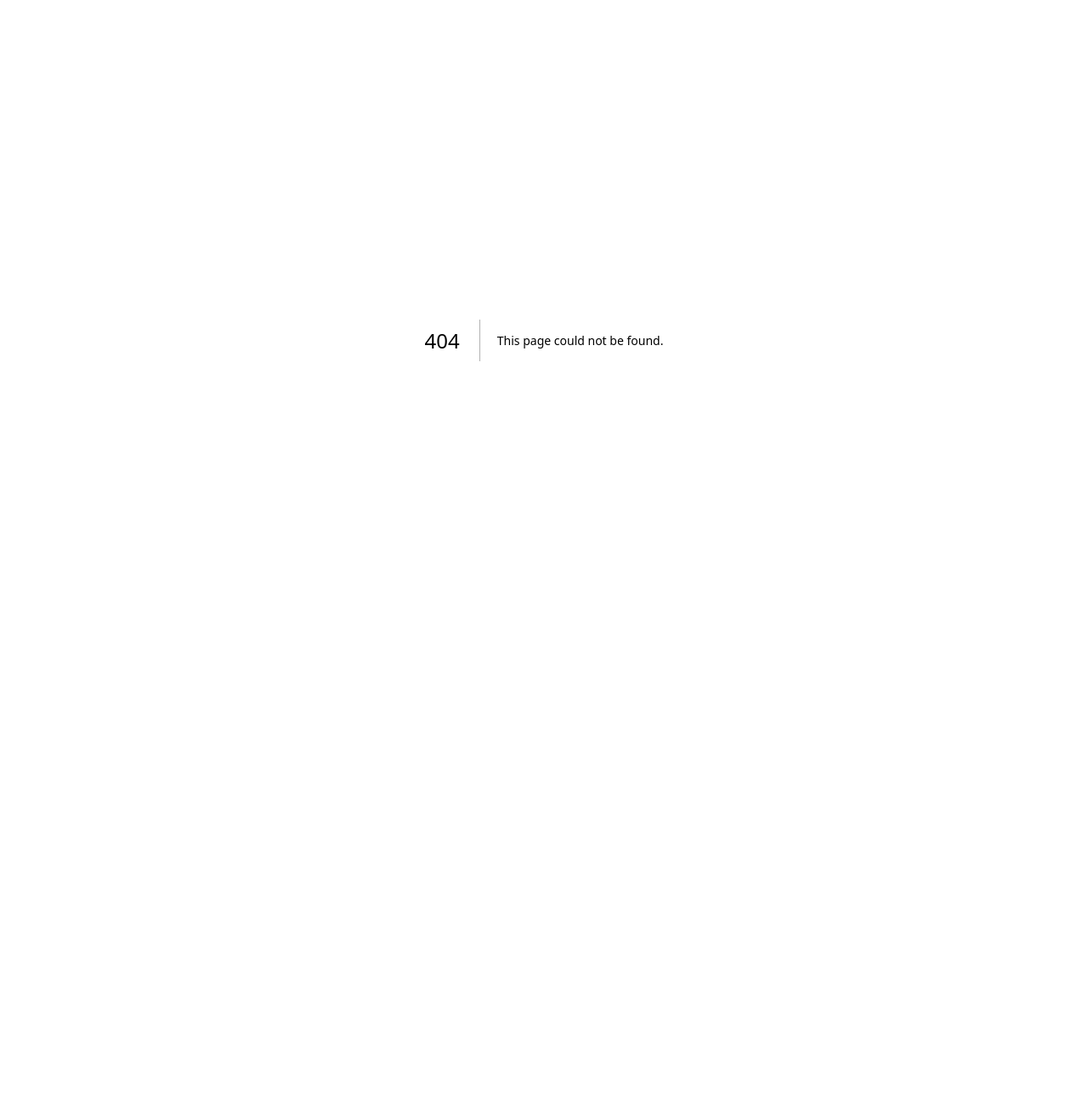
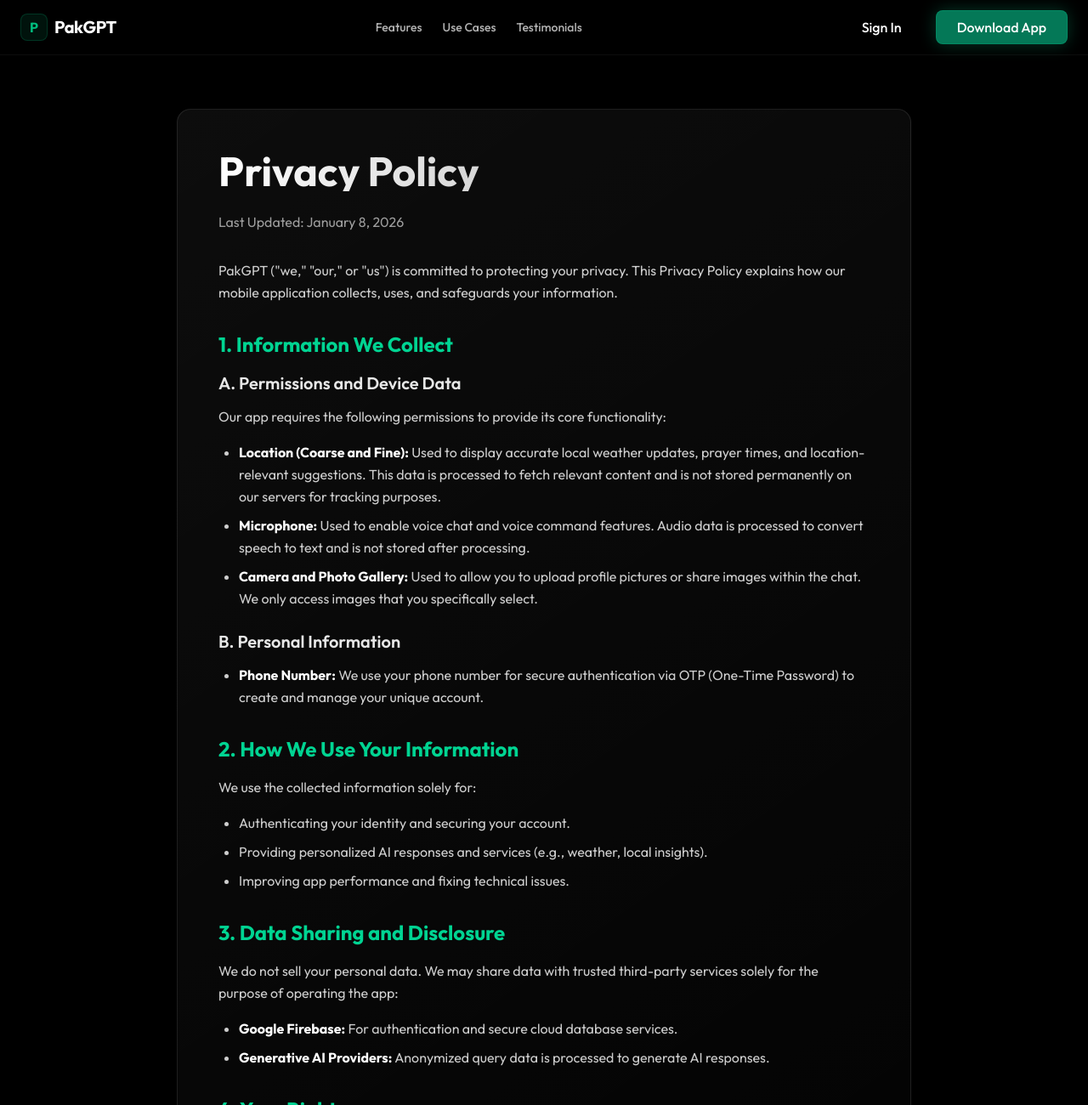
Before and after one commit to ranahaani/pakgpt-web, a Next.js app: page /privacy-policy in a window 1280 px wide. Before the commit this address had no page. Shown: the top 1300 px of the page at 85% size. Before the commit the page ends 800 px from the top, so only its background shows below. Built offline with nearby package versions, Linux system fonts and the light colour scheme; a web font is replaced by a local one.

Commit message:
created the static Privacy Policy page.

```diff
--- a/src/app/page.tsx
+++ b/src/app/page.tsx
@@ -18,7 +18,12 @@ export default function Home() {
       <FAQ />
 
       {/* Footer Placeholder */}
-      <footer className="py-8 border-t border-white/10 text-center text-white/40 text-sm">
+      <footer className="py-8 border-t border-white/10 text-center text-white/40 text-sm flex flex-col gap-4">
+        <div className="flex justify-center gap-6">
+          <a href="/privacy-policy" className="hover:text-emerald-400 transition-colors">Privacy Policy</a>
+          <span>•</span>
+          <a href="/delete-account" className="hover:text-emerald-400 transition-colors">Delete Account</a>
+        </div>
         <p>&copy; {new Date().getFullYear()} PakGPT. Built for Pakistan 🇵🇰</p>
       </footer>
     </main>
--- /dev/null
+++ b/src/app/privacy-policy/page.tsx
@@ -0,0 +1,81 @@
+import { Header } from "@/components/layout/Header";
+import Link from "next/link";
+
+export default function PrivacyPolicy() {
+  return (
+    <main className="min-h-screen bg-black text-white selection:bg-emerald-500/30 font-sans">
+      <Header />
+
+      <div className="container mx-auto px-4 py-32 max-w-4xl">
+        <div className="glass-card p-8 md:p-12 rounded-2xl">
+          <h1 className="text-4xl md:text-5xl font-bold bg-gradient-to-r from-white to-white/60 bg-clip-text text-transparent mb-6">
+            Privacy Policy
+          </h1>
+          <p className="text-white/60 mb-8">
+            Last Updated: January 8, 2026
+          </p>
+
+          <div className="space-y-8 text-white/80 leading-relaxed">
+            <p>
+              PakGPT ("we," "our," or "us") is committed to protecting your privacy. This Privacy Policy explains how our mobile application collects, uses, and safeguards your information.
+            </p>
+
+            <section>
+              <h2 className="text-2xl font-bold text-emerald-400 mb-4">1. Information We Collect</h2>
+
+              <h3 className="text-xl font-semibold text-white/90 mb-3">A. Permissions and Device Data</h3>
+              <p className="mb-4">Our app requires the following permissions to provide its core functionality:</p>
+              <ul className="list-disc pl-6 space-y-2 mb-6">
+                <li><strong className="text-white">Location (Coarse and Fine):</strong> Used to display accurate local weather updates, prayer times, and location-relevant suggestions. This data is processed to fetch relevant content and is not stored permanently on our servers for tracking purposes.</li>
+                <li><strong className="text-white">Microphone:</strong> Used to enable voice chat and voice command features. Audio data is processed to convert speech to text and is not stored after processing.</li>
+                <li><strong className="text-white">Camera and Photo Gallery:</strong> Used to allow you to upload profile pictures or share images within the chat. We only access images that you specifically select.</li>
+              </ul>
+
+              <h3 className="text-xl font-semibold text-white/90 mb-3">B. Personal Information</h3>
+              <ul className="list-disc pl-6 space-y-2">
+                <li><strong className="text-white">Phone Number:</strong> We use your phone number for secure authentication via OTP (One-Time Password) to create and manage your unique account.</li>
+              </ul>
+            </section>
+
+            <section>
+              <h2 className="text-2xl font-bold text-emerald-400 mb-4">2. How We Use Your Information</h2>
+              <p className="mb-4">We use the collected information solely for:</p>
+              <ul className="list-disc pl-6 space-y-2">
+                <li>Authenticating your identity and securing your account.</li>
+                <li>Providing personalized AI responses and services (e.g., weather, local insights).</li>
+                <li>Improving app performance and fixing technical issues.</li>
+              </ul>
+            </section>
+
+            <section>
+              <h2 className="text-2xl font-bold text-emerald-400 mb-4">3. Data Sharing and Disclosure</h2>
+              <p className="mb-4">We do not sell your personal data. We may share data with trusted third-party services solely for the purpose of operating the app:</p>
+              <ul className="list-disc pl-6 space-y-2">
+                <li><strong className="text-white">Google Firebase:</strong> For authentication and secure cloud database services.</li>
+                <li><strong className="text-white">Generative AI Providers:</strong> Anonymized query data is processed to generate AI responses.</li>
+              </ul>
+            </section>
+
+            <section>
+              <h2 className="text-2xl font-bold text-emerald-400 mb-4">4. Your Rights</h2>
+              <p>
+                You have the right to request the deletion of your account and all associated data at any time by contacting us or visiting our <span className="text-emerald-400 underline">Account Deletion Page</span>.
+              </p>
+            </section>
+
+            <section>
+              <h2 className="text-2xl font-bold text-emerald-400 mb-4">5. Contact Us</h2>
+              <p>
+                If you have any questions about this Privacy Policy, please contact us at: <a href="mailto:ranahaani@gmail.com" className="text-emerald-400 hover:text-emerald-300 transition-colors">ranahaani@gmail.com</a>
+              </p>
+            </section>
+          </div>
+        </div>
+      </div>
+
+      <footer className="py-8 border-t border-white/10 text-center text-white/40 text-sm">
+        <p>&copy; {new Date().getFullYear()} PakGPT. Built for Pakistan 🇵🇰</p>
+      </footer>
+    </main>
+  );
+}
```
